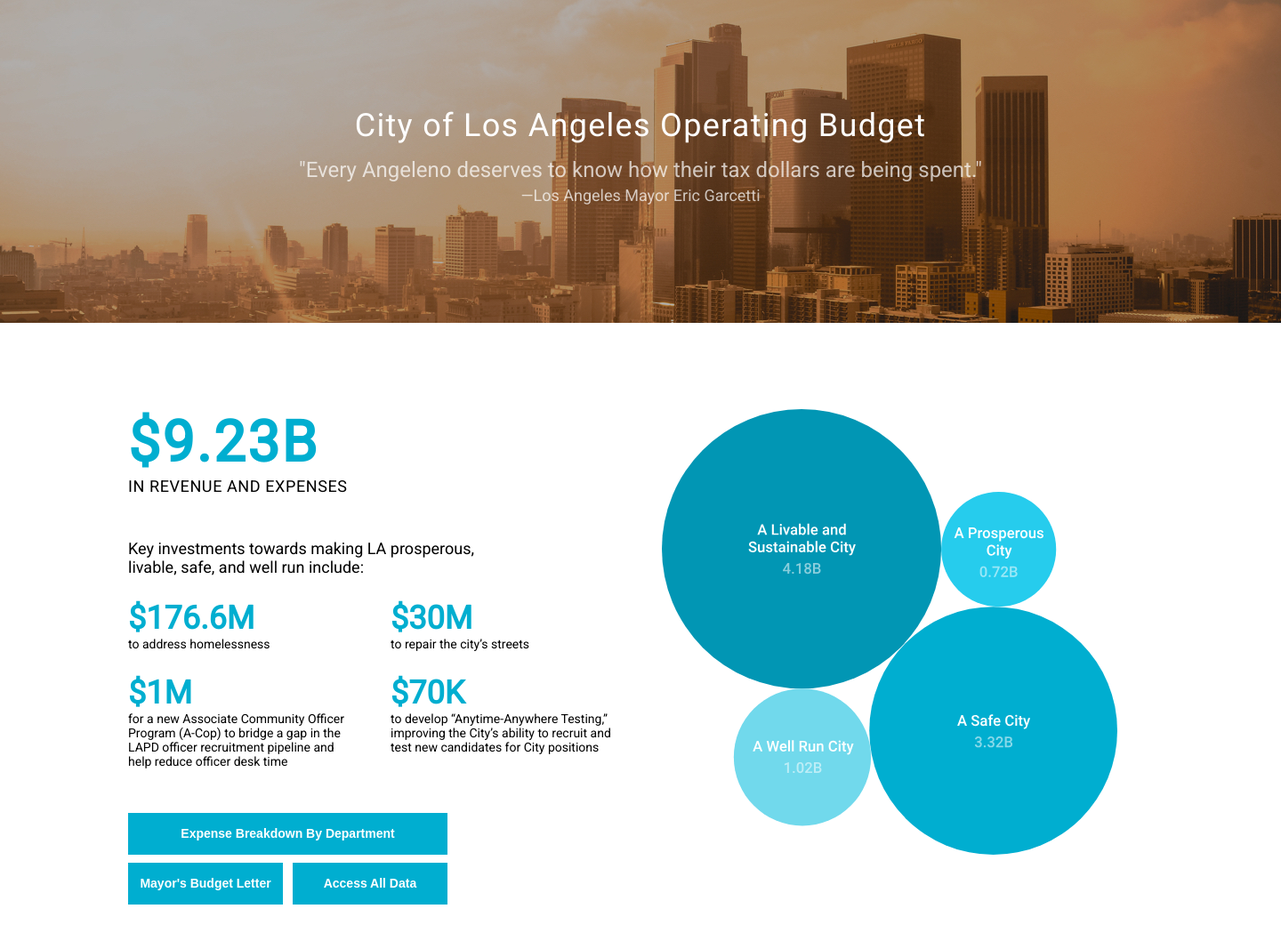
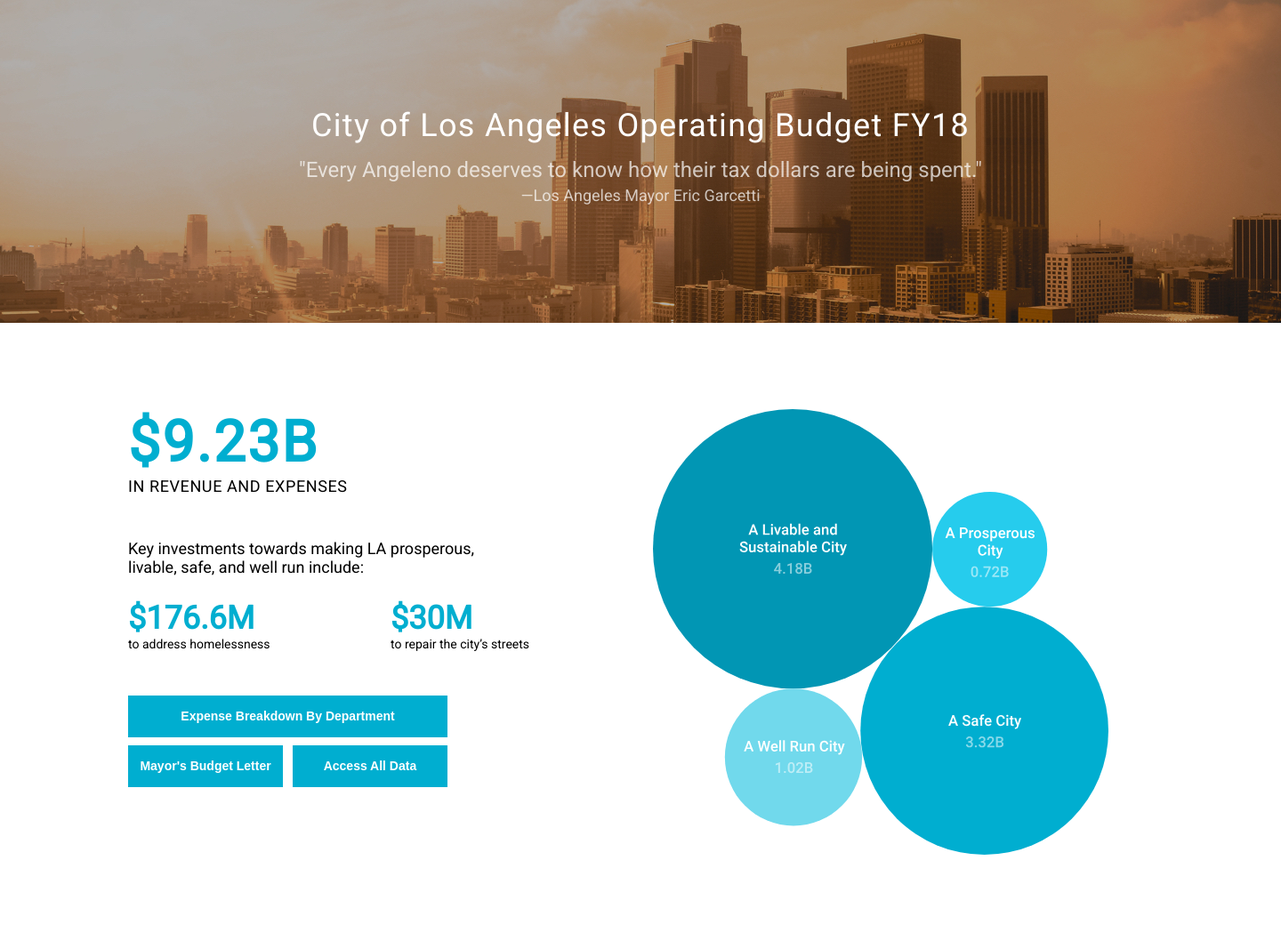
Before and after one commit to jhtimmins/los-angeles-open-data, a Flask app: page / in a window 1440 px wide. Shown: the part 85-1152 px from the top of the page at 89% size. After the commit the page ends 1046 px from the top, so only its background shows below. Run offline with Flask 2, Linux system fonts and the light colour scheme; some libraries are stand-ins or nearby versions.

Commit message:
Add FY18 to titles.

```diff
--- a/templates/department.html
+++ b/templates/department.html
@@ -14,8 +14,8 @@
 {% block content %}
 	<div class="main">
 		<div id="budget-expense-breakdown">
-		Budget Expense Breakdown by<br />
-		Department and Program
+		Budget Expenses FY18<br />
+		Breakdown by Department and Program
 		</div>
 		<div id="title-divider-line"></div>
 		<div id="department">
--- a/templates/home.html
+++ b/templates/home.html
@@ -4,7 +4,7 @@
   	<div class="image">
 		<img src="/static/images/la-small.jpg" alt="Los Angeles Skyline" />
 		<div class="hero-text-wrapper">
-			<div class="hero-text-primary">City of Los Angeles Operating Budget</div>
+			<div class="hero-text-primary">City of Los Angeles Operating Budget FY18</div>
 			<div class="hero-text-secondary">"Every Angeleno deserves to know how their tax dollars are being spent."</div>
 			<div class="hero-text-tertiary">—Los Angeles Mayor Eric Garcetti</div>
 		</div>
@@ -32,18 +32,6 @@
 				to repair the city’s streets
 				</div>
 			</div>
-			<div class="home-total-wrapper">
-				<div class="home-total">$1M</div>
-				<div class="home-total-detail">
-				for a new Associate Community Officer Program (A-Cop) to bridge a gap in the LAPD officer recruitment pipeline and help reduce officer desk time
-				</div>
-			</div>
-			<div class="home-total-wrapper">
-				<div class="home-total">$70K</div>
-				<div class="home-total-detail">
-				to develop “Anytime-Anywhere Testing,” improving the City’s ability to recruit and test new candidates for City positions
-				</div>
-			</div>
 			<div id="nav-button-wrapper">
 				<button id="departments" class="nav-button big-button">Expense Breakdown By Department</button>
 				<button id="mayor" class="nav-button small-button left-button">Mayor's Budget Letter</button>
```
